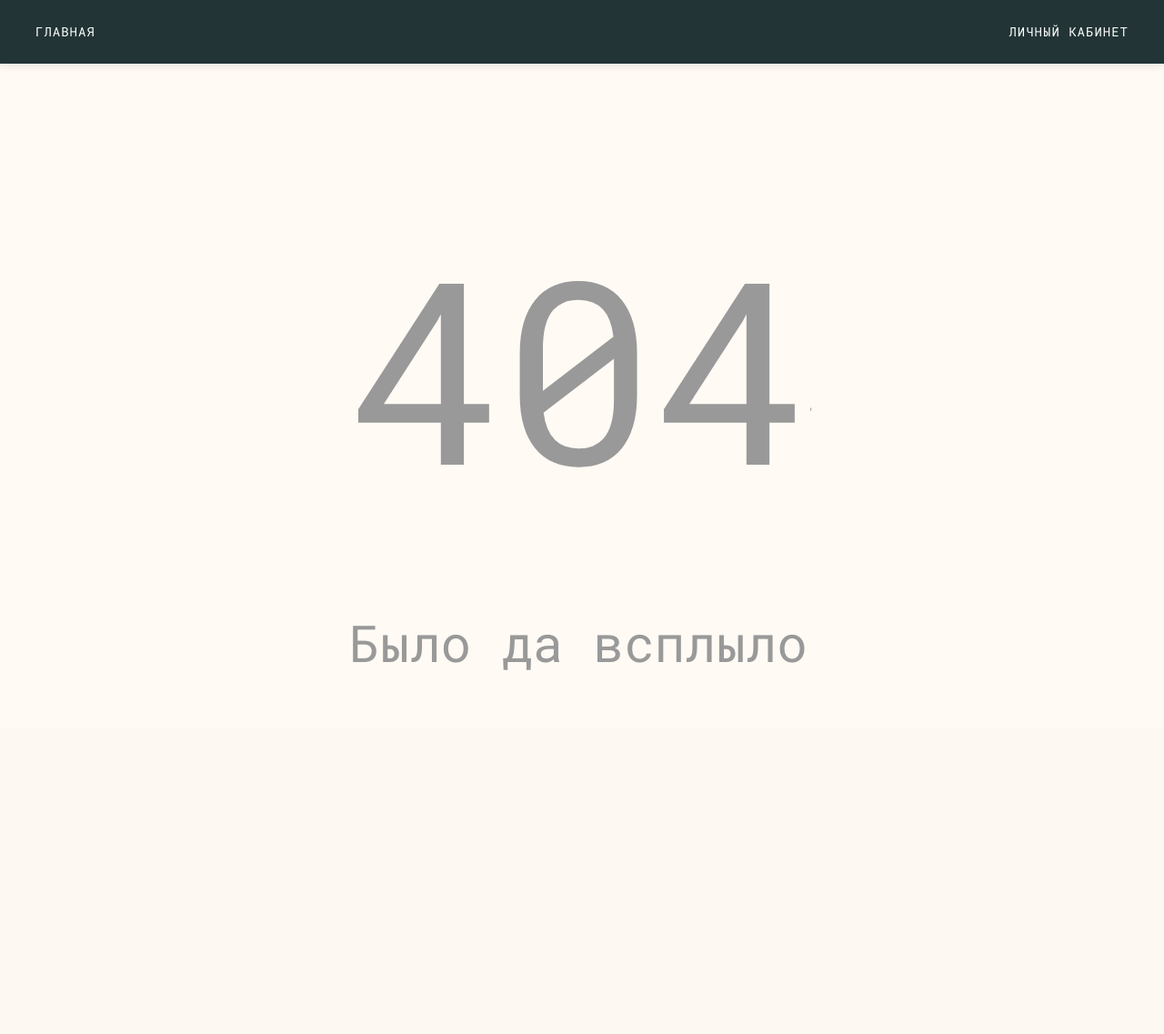
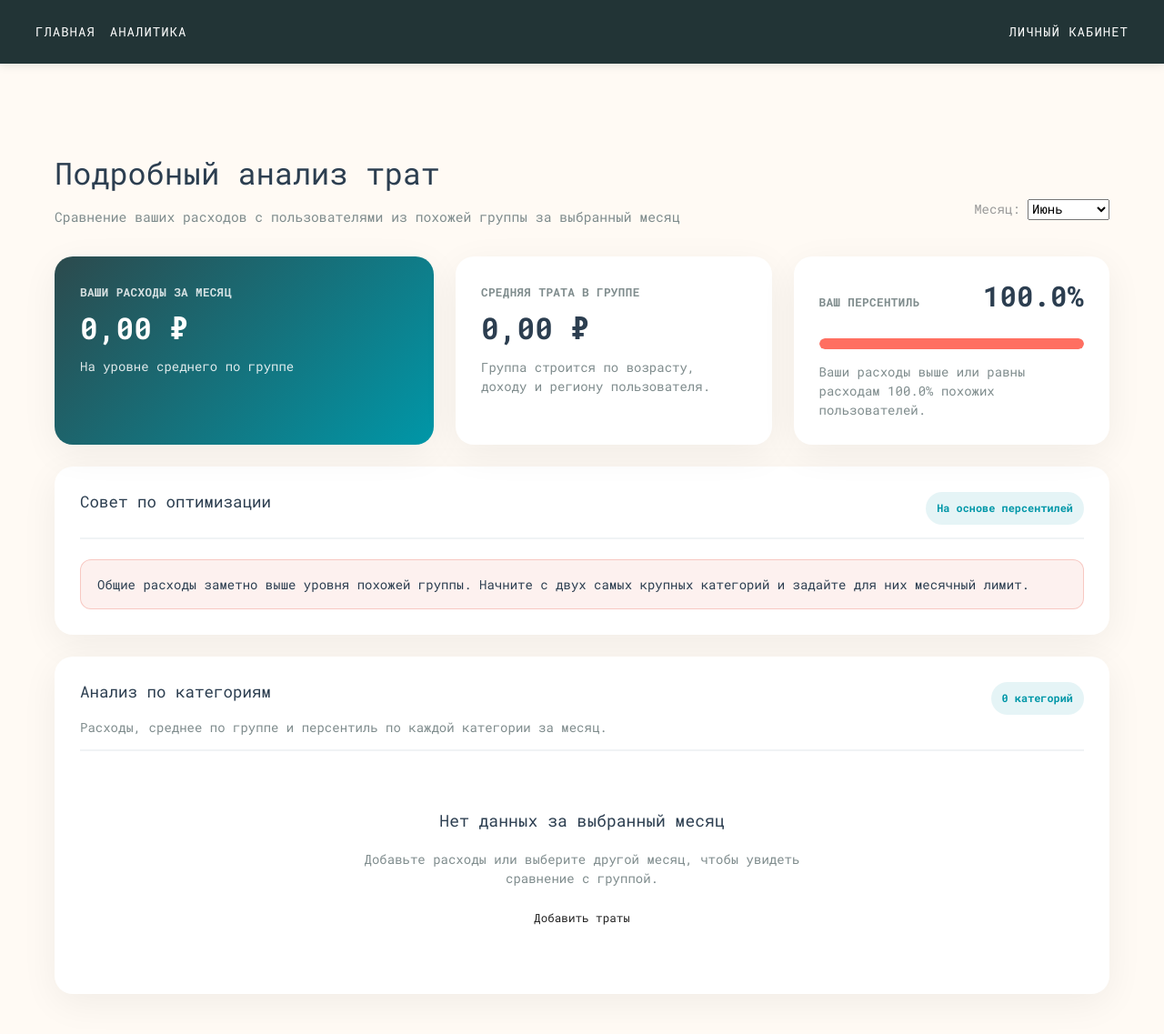
Before and after one commit to AnderPlay1/finance_analyzer, a Flask app: page /analytics in a window 1280 px wide. Shown: the whole page at 91% size. Before the commit the page ends 737 px from the top, so only its background shows below. Run offline with Flask 3, Linux system fonts and the light colour scheme; the visitor is signed in with stand-in values (Sample User, id 1); tables that the repository leaves empty hold one stand-in row (values such as "Sample post"); parts of the project's set-up code (start-up, migrations or seed data) failed here and were passed over; some libraries are stand-ins or nearby versions.

Commit message:
Add analytics dashboard for spending comparisons

```diff
--- /dev/null
+++ b/graphics/static/css/analytics.css
@@ -0,0 +1,365 @@
+.analytics-container {
+    max-width: 1200px;
+    margin: 0 auto;
+    padding: 20px;
+}
+
+.analytics-header {
+    display: flex;
+    justify-content: space-between;
+    align-items: flex-end;
+    flex-wrap: wrap;
+    gap: 20px;
+    margin-bottom: 32px;
+}
+
+.analytics-title {
+    font-size: 2.4em;
+    color: #2c3e50;
+    margin: 0;
+}
+
+.analytics-subtitle {
+    color: #7f8c8d;
+    margin: 8px 0 0;
+    font-size: 1.05em;
+    line-height: 1.5;
+}
+
+.analytics-grid {
+    display: grid;
+    gap: 24px;
+}
+
+.summary-grid {
+    grid-template-columns: 1.2fr 1fr 1fr;
+    margin-bottom: 24px;
+}
+
+.analytics-card {
+    background: #fff;
+    border-radius: 20px;
+    padding: 28px;
+    box-shadow: 0 10px 40px rgba(0, 0, 0, 0.06);
+}
+
+.total-analysis-card {
+    background: linear-gradient(135deg, #2c4a4d 0%, #0097a8 100%);
+    color: #fff;
+}
+
+.card-label {
+    display: block;
+    color: #7f8c8d;
+    font-size: 0.9em;
+    font-weight: 700;
+    letter-spacing: 0.03em;
+    text-transform: uppercase;
+    margin-bottom: 10px;
+}
+
+.total-analysis-card .card-label {
+    color: rgba(255, 255, 255, 0.82);
+}
+
+.primary-amount,
+.secondary-amount {
+    display: block;
+    color: #2c3e50;
+    font-size: 2.35em;
+    line-height: 1.1;
+    word-break: break-word;
+}
+
+.primary-amount {
+    color: #fff;
+}
+
+.comparison-text {
+    display: block;
+    margin-top: 14px;
+    color: rgba(255, 255, 255, 0.86);
+    line-height: 1.45;
+}
+
+.comparison-text.is-high {
+    color: #ffe6d8;
+}
+
+.comparison-text.is-low {
+    color: #d7fff2;
+}
+
+.card-note {
+    color: #7f8c8d;
+    line-height: 1.5;
+    margin: 14px 0 0;
+}
+
+.percentile-heading {
+    display: flex;
+    align-items: baseline;
+    justify-content: space-between;
+    gap: 16px;
+}
+
+.percentile-heading strong {
+    color: #2c3e50;
+    font-size: 2.2em;
+    line-height: 1;
+}
+
+.percentile-track,
+.mini-track {
+    width: 100%;
+    background: #eef3f5;
+    border-radius: 999px;
+    overflow: hidden;
+}
+
+.percentile-track {
+    height: 12px;
+    margin-top: 18px;
+}
+
+.percentile-fill,
+.mini-fill {
+    height: 100%;
+    border-radius: inherit;
+    background: #0097a8;
+}
+
+.percentile-fill.is-high,
+.mini-fill.is-high {
+    background: #ff6f61;
+}
+
+.percentile-fill.is-low,
+.mini-fill.is-low {
+    background: #2ecc71;
+}
+
+.advice-card,
+.categories-analysis-card {
+    margin-bottom: 24px;
+}
+
+.section-heading {
+    display: flex;
+    justify-content: space-between;
+    align-items: flex-start;
+    gap: 18px;
+    margin-bottom: 22px;
+    border-bottom: 2px solid #f0f3f5;
+    padding-bottom: 14px;
+}
+
+.section-heading h2 {
+    margin: 0;
+    color: #2c3e50;
+    font-size: 1.25em;
+}
+
+.section-heading p {
+    color: #7f8c8d;
+    line-height: 1.5;
+    margin: 8px 0 0;
+}
+
+.section-kicker,
+.category-count {
+    color: #0097a8;
+    background: rgba(0, 151, 168, 0.1);
+    border-radius: 999px;
+    padding: 7px 12px;
+    font-size: 0.85em;
+    font-weight: 700;
+    white-space: nowrap;
+}
+
+.advice-list {
+    display: grid;
+    gap: 12px;
+}
+
+.advice-item {
+    border-radius: 12px;
+    padding: 16px 18px;
+    line-height: 1.55;
+    color: #2c3e50;
+    border: 1px solid #e8ecef;
+    background: #f8fafb;
+}
+
+.advice-danger {
+    border-color: rgba(231, 76, 60, 0.25);
+    background: rgba(231, 76, 60, 0.08);
+}
+
+.advice-warning {
+    border-color: rgba(243, 156, 18, 0.28);
+    background: rgba(243, 156, 18, 0.09);
+}
+
+.advice-success {
+    border-color: rgba(46, 204, 113, 0.28);
+    background: rgba(46, 204, 113, 0.1);
+}
+
+.category-table {
+    display: grid;
+    gap: 10px;
+}
+
+.category-row {
+    display: grid;
+    grid-template-columns: minmax(220px, 1.5fr) minmax(130px, 0.8fr) minmax(130px, 0.8fr) minmax(170px, 1fr);
+    align-items: center;
+    gap: 18px;
+    padding: 16px 18px;
+    border: 1px solid #edf1f3;
+    border-radius: 14px;
+    background: #fff;
+}
+
+.category-row-head {
+    padding: 0 18px 6px;
+    border: none;
+    border-radius: 0;
+    color: #7f8c8d;
+    font-size: 0.85em;
+    font-weight: 700;
+    text-transform: uppercase;
+    letter-spacing: 0.03em;
+}
+
+.category-row.is-attention {
+    border-color: rgba(255, 111, 97, 0.28);
+    background: rgba(255, 111, 97, 0.045);
+}
+
+.category-row.is-good {
+    border-color: rgba(46, 204, 113, 0.25);
+    background: rgba(46, 204, 113, 0.05);
+}
+
+.category-main {
+    min-width: 0;
+}
+
+.category-name {
+    display: block;
+    color: #2c3e50;
+    font-weight: 700;
+    overflow-wrap: anywhere;
+}
+
+.category-delta {
+    display: block;
+    color: #7f8c8d;
+    font-size: 0.88em;
+    margin-top: 4px;
+}
+
+.category-delta.is-high {
+    color: #c0392b;
+}
+
+.category-delta.is-low {
+    color: #229954;
+}
+
+.money-value {
+    color: #2c3e50;
+    font-size: 1.02em;
+    text-align: right;
+    overflow-wrap: anywhere;
+}
+
+.money-value.muted {
+    color: #7f8c8d;
+}
+
+.category-percentile {
+    display: grid;
+    grid-template-columns: 1fr auto;
+    align-items: center;
+    gap: 10px;
+}
+
+.category-percentile strong {
+    color: #2c3e50;
+    min-width: 52px;
+    text-align: right;
+}
+
+.mini-track {
+    height: 8px;
+}
+
+.empty-state {
+    text-align: center;
+    padding: 44px 20px;
+    color: #7f8c8d;
+}
+
+.empty-state h3 {
+    color: #2c3e50;
+    margin: 0 0 10px;
+}
+
+.empty-state p {
+    margin: 0 auto 20px;
+    max-width: 480px;
+    line-height: 1.5;
+}
+
+@media (max-width: 1050px) {
+    .summary-grid {
+        grid-template-columns: 1fr;
+    }
+
+    .category-row,
+    .category-row-head {
+        grid-template-columns: minmax(220px, 1.4fr) minmax(120px, 0.8fr) minmax(160px, 1fr);
+    }
+
+    .category-row > :nth-child(3),
+    .category-row-head > :nth-child(3) {
+        display: none;
+    }
+}
+
+@media (max-width: 760px) {
+    .analytics-header,
+    .section-heading {
+        flex-direction: column;
+        align-items: flex-start;
+    }
+
+    .analytics-title {
+        font-size: 2em;
+    }
+
+    .primary-amount,
+    .secondary-amount {
+        font-size: 2em;
+    }
+
+    .category-row {
+        grid-template-columns: 1fr;
+        gap: 10px;
+    }
+
+    .category-row-head {
+        display: none;
+    }
+
+    .money-value {
+        text-align: left;
+    }
+
+    .category-percentile {
+        grid-template-columns: 1fr auto;
+    }
+}
--- /dev/null
+++ b/graphics/templates/analytics.html
@@ -0,0 +1,140 @@
+{% extends "base.html" %}
+
+{% block content %}
+<link rel="stylesheet" href="{{ url_for('static', filename='css/analytics.css') }}">
+
+{% set total_percentile_width = [total_percentile, 100] | min %}
+{% set total_delta = user_total - group_avg_total %}
+
+<div class="analytics-container">
+    <div class="analytics-header">
+        <div>
+            <h1 class="analytics-title">Подробный анализ трат</h1>
+            <p class="analytics-subtitle">
+                Сравнение ваших расходов с пользователями из похожей группы за выбранный месяц
+            </p>
+        </div>
+
+        <form class="period-controls" method="get" action="{{ url_for('analytics') }}" id="analytics-period-form">
+            <label for="analytics-month">Месяц:</label>
+            <select class="period-select" name="month" id="analytics-month" aria-label="Месяц">
+                {% for i in range(1, 13) %}
+                <option value="{{ i }}" {% if i==selected_month %}selected{% endif %}>
+                    {{ month_names[i - 1] }}
+                </option>
+                {% endfor %}
+            </select>
+        </form>
+    </div>
+
+    <div class="analytics-grid summary-grid">
+        <section class="analytics-card total-analysis-card">
+            <span class="card-label">Ваши расходы за месяц</span>
+            <strong class="primary-amount">{{ user_total | rub }} ₽</strong>
+            <span class="comparison-text {% if total_delta > 0 %}is-high{% elif total_delta < 0 %}is-low{% endif %}">
+                {% if total_delta > 0 %}
+                На {{ total_delta | rub }} ₽ выше среднего по группе
+                {% elif total_delta < 0 %} На {{ (0 - total_delta) | rub }} ₽ ниже среднего по группе {% else %} На
+                    уровне среднего по группе {% endif %} </span>
+        </section>
+
+        <section class="analytics-card">
+            <span class="card-label">Средняя трата в группе</span>
+            <strong class="secondary-amount">{{ group_avg_total | rub }} ₽</strong>
+            <p class="card-note">Группа строится по возрасту, доходу и региону пользователя.</p>
+        </section>
+
+        <section class="analytics-card percentile-card">
+            <div class="percentile-heading">
+                <span class="card-label">Ваш персентиль</span>
+                <strong>{{ total_percentile }}%</strong>
+            </div>
+            <div class="percentile-track" aria-label="Персентиль пользователя">
+                <div class="percentile-fill {% if total_percentile >= 75 %}is-high{% elif total_percentile <= 25 %}is-low{% endif %}"
+                    style="width: {{ total_percentile_width }}%"></div>
+            </div>
+            <p class="card-note">Ваши расходы выше или равны расходам {{ total_percentile }}% похожих пользователей.</p>
+        </section>
+    </div>
+
+    <section class="analytics-card advice-card">
+        <div class="section-heading">
+            <h2>Совет по оптимизации</h2>
+            <span class="section-kicker">На основе персентилей</span>
+        </div>
+
+        {% if tips %}
+        <div class="advice-list">
+            {% for tip in tips %}
+            <div class="advice-item advice-{{ tip.type }}">
+                {{ tip.text }}
+            </div>
+            {% endfor %}
+        </div>
+        {% else %}
+        <div class="advice-item advice-success">
+            Ваши траты выглядят сбалансированно относительно похожей группы. Продолжайте отслеживать категории,
+            которые быстрее всего растут от месяца к месяцу.
+        </div>
+        {% endif %}
+    </section>
+
+    <section class="analytics-card categories-analysis-card">
+        <div class="section-heading">
+            <div>
+                <h2>Анализ по категориям</h2>
+                <p>Расходы, среднее по группе и персентиль по каждой категории за месяц.</p>
+            </div>
+            <span class="category-count">{{ categories_data | length }} категорий</span>
+        </div>
+
+        {% if categories_data %}
+        <div class="category-table">
+            <div class="category-row category-row-head">
+                <span>Категория</span>
+                <span>Ваши траты</span>
+                <span>Среднее группы</span>
+                <span>Персентиль</span>
+            </div>
+
+            {% for cat in categories_data %}
+            {% set cat_delta = cat.user_total - cat.group_avg %}
+            {% set cat_percentile_width = [cat.percentile, 100] | min %}
+            <div
+                class="category-row {% if cat.percentile >= 75 %}is-attention{% elif cat.percentile <= 25 %}is-good{% endif %}">
+                <div class="category-main">
+                    <span class="category-name">{{ cat.name }}</span>
+                    <span class="category-delta {% if cat_delta > 0 %}is-high{% elif cat_delta < 0 %}is-low{% endif %}">
+                        {% if cat_delta > 0 %}
+                        +{{ cat_delta | rub }} ₽ к среднему
+                        {% elif cat_delta < 0 %} -{{ (0 - cat_delta) | rub }} ₽ от среднего {% else %} На уровне группы
+                            {% endif %} </span>
+                </div>
+                <strong class="money-value">{{ cat.user_total | rub }} ₽</strong>
+                <span class="money-value muted">{{ cat.group_avg | rub }} ₽</span>
+                <div class="category-percentile">
+                    <div class="mini-track">
+                        <div class="mini-fill {% if cat.percentile >= 75 %}is-high{% elif cat.percentile <= 25 %}is-low{% endif %}"
+                            style="width: {{ cat_percentile_width }}%"></div>
+                    </div>
+                    <strong>{{ cat.percentile }}%</strong>
+                </div>
+            </div>
+            {% endfor %}
+        </div>
+        {% else %}
+        <div class="empty-state">
+            <h3>Нет данных за выбранный месяц</h3>
+            <p>Добавьте расходы или выберите другой месяц, чтобы увидеть сравнение с группой.</p>
+            <a href="{{ url_for('add_transactions') }}" class="btn-add">Добавить траты</a>
+        </div>
+        {% endif %}
+    </section>
+</div>
+
+<script>
+    document.getElementById('analytics-month').addEventListener('change', () => {
+        document.getElementById('analytics-period-form').submit();
+    });
+</script>
+{% endblock %}
--- a/graphics/templates/base.html
+++ b/graphics/templates/base.html
@@ -36,6 +36,9 @@
                                 <li class="nav-item">
                                     <a class="nav-link js-scroll-trigger" href="/">Главная</a>
                                 </li>
+                                <li class="nav-item">
+                                    <a class="nav-link js-scroll-trigger" href="/analytics">Аналитика</a>
+                                </li>
                             </ul>
                         </div>
                     </ul>
--- a/graphics/templates/profile.html
+++ b/graphics/templates/profile.html
@@ -1,5 +1,5 @@
 <!-- templates/profile.html -->
-{% extends "base-for-dashboard.html" %}
+{% extends "base.html" %}
 
 {% block content %}
 <script src="https://cdn.jsdelivr.net/npm/chart.js"></script>
```
Also changed, not shown: backend.py (+143 -4 lines), scripts/db_functions.py (+6 -1 lines).
